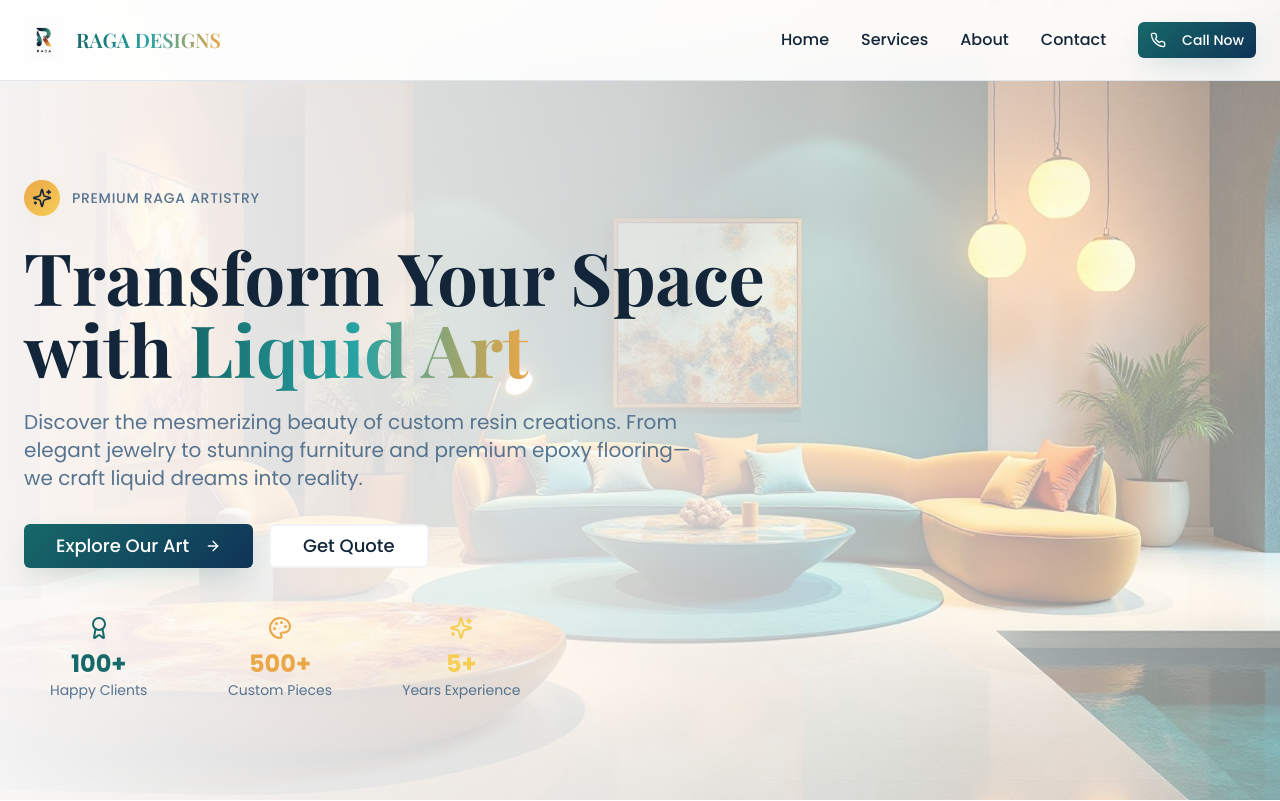
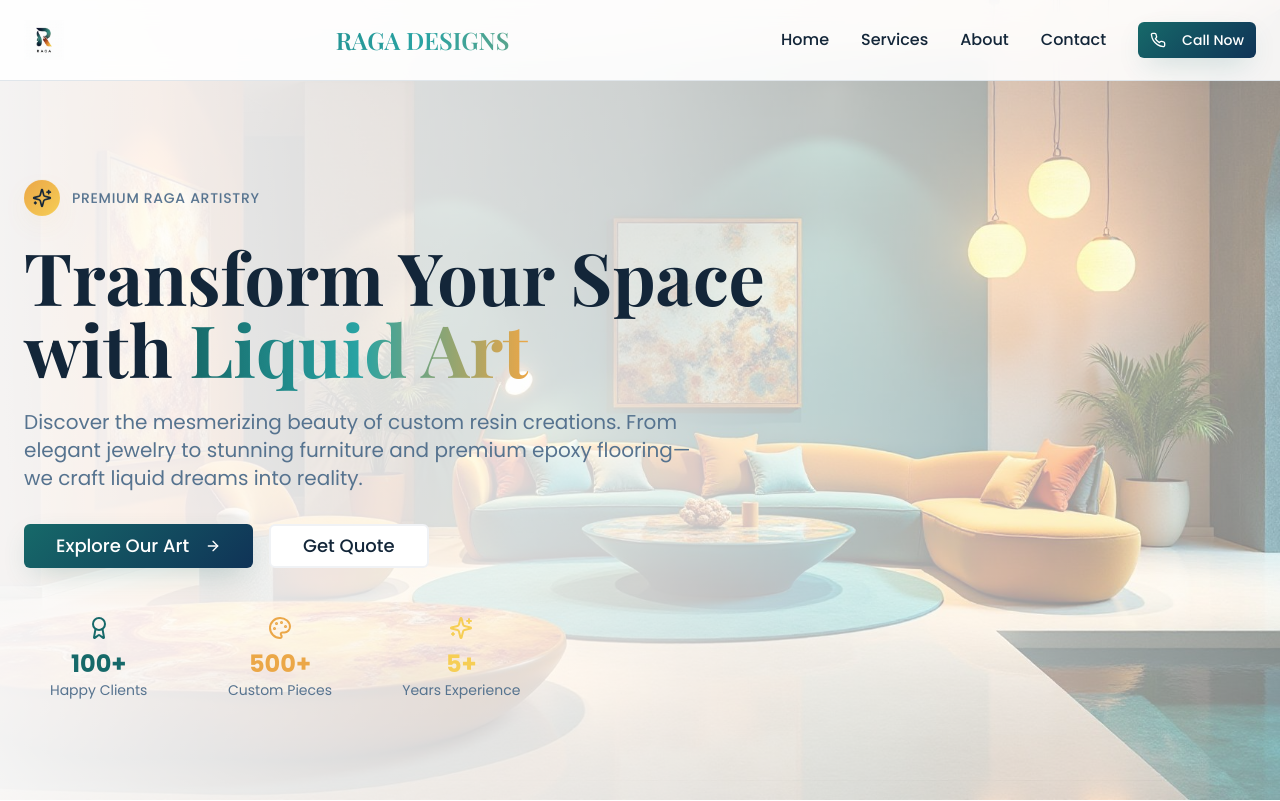
Before and after one commit to sushmanya-tech/raga-resplendent-spaces, a React (Vite) app: page / in a window 1280 px wide. Shown: the top 801 px of the page. Built offline with nearby package versions, Linux system fonts and the light colour scheme; the HTML template or start-up script is replaced by a standard one.

Commit message:
Add company name to navigation

```diff
--- a/src/components/Navigation.tsx
+++ b/src/components/Navigation.tsx
@@ -21,12 +21,14 @@ const Navigation = () => {
         <div className="flex items-center justify-between h-16 lg:h-20">
           {/* Logo */}
           <div className="flex items-center space-x-3">
-            <img src={ragaLogo} alt="RAGA Design" className="h-10 w-auto" />
-            <div className="hidden sm:block">
-              <h1 className="text-xl font-display font-semibold gradient-text">
-                RAGA DESIGNS
-              </h1>
-            </div>
+            <img src={ragaLogo} alt="RAGA Design" className="h-8 w-auto md:h-10" />
+          </div>
+
+          {/* Company Name */}
+          <div className="flex-1 text-center">
+            <h1 className="text-lg md:text-xl lg:text-2xl font-display font-semibold gradient-text">
+              RAGA DESIGNS
+            </h1>
           </div>
 
           {/* Desktop Navigation */}
```
